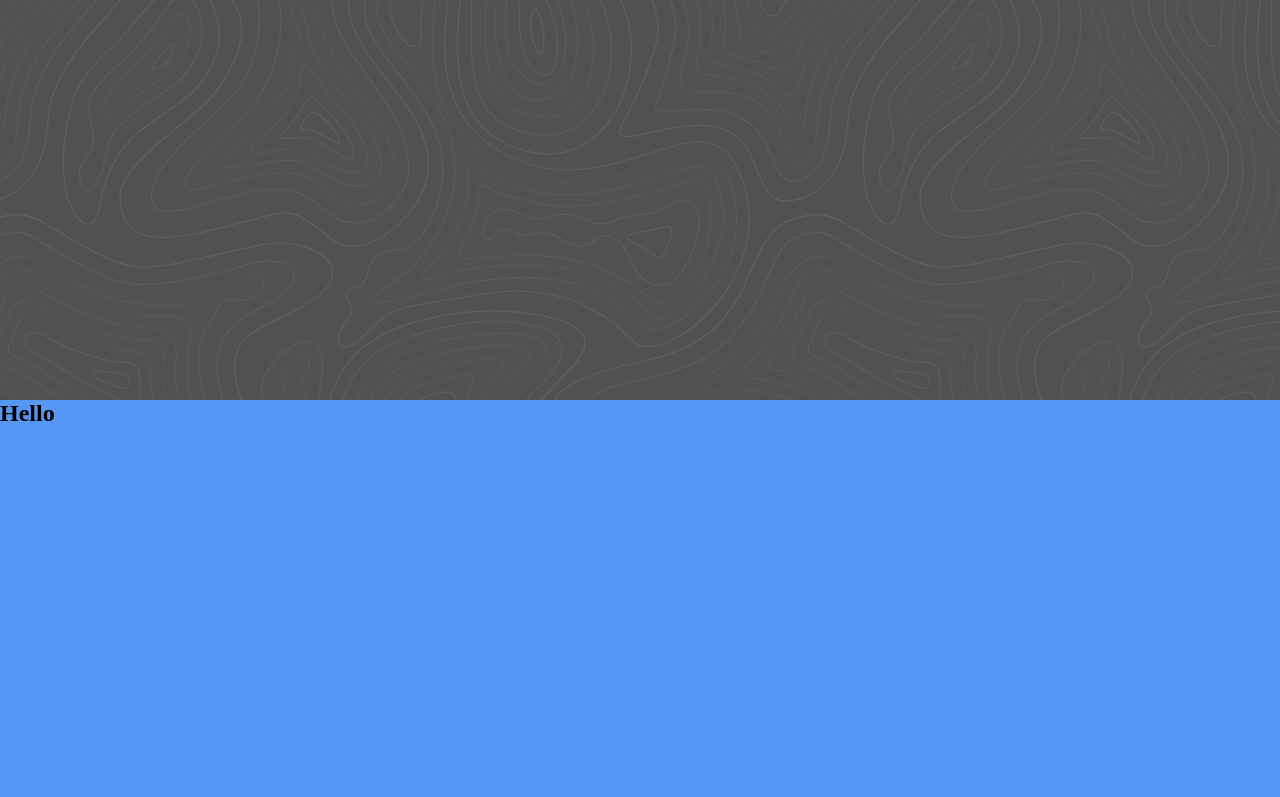
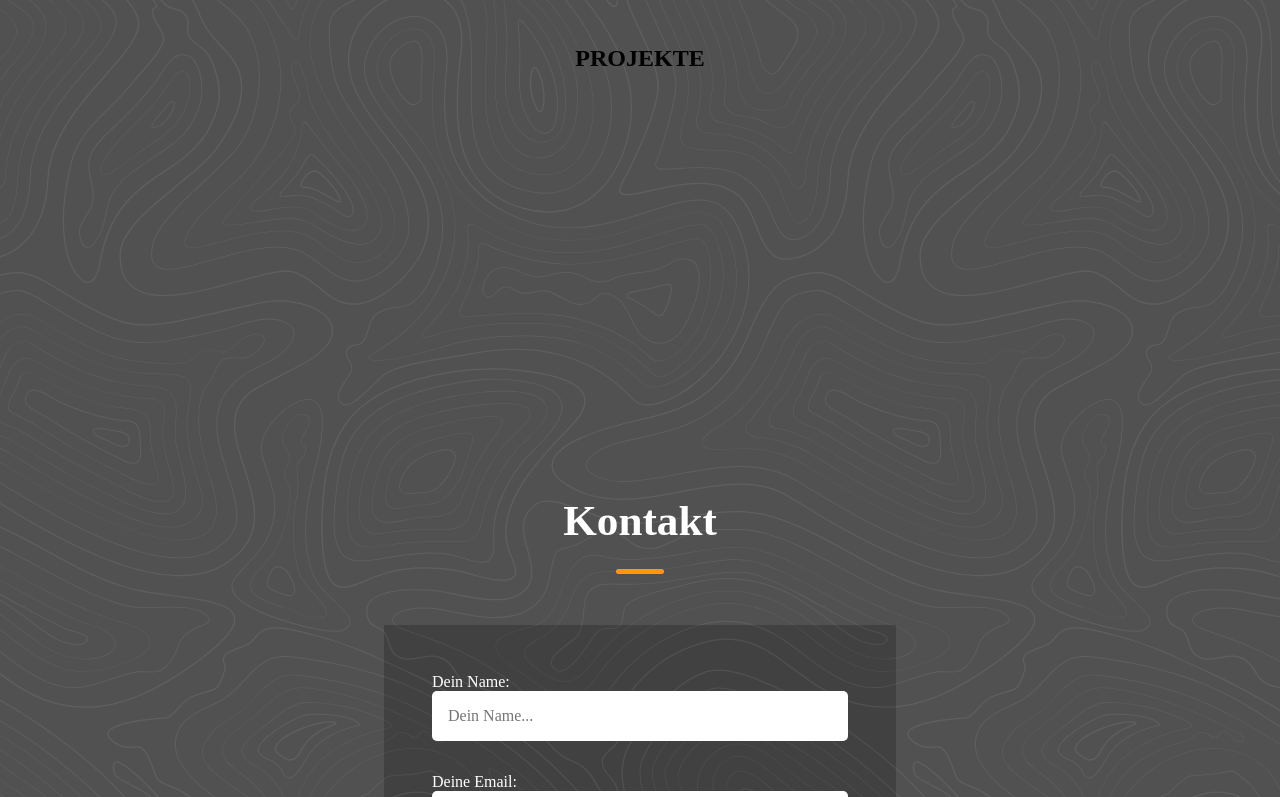
Before and after one commit to gitobimma/react-projects, a React (Vite) app: page / in a window 1280 px wide. Shown: the part 2000-2797 px from the top of the page. Built offline with nearby package versions, Linux system fonts and the light colour scheme.

Commit message:
contact form style and function

```diff
--- a/src/components/about/about.css
+++ b/src/components/about/about.css
@@ -70,7 +70,7 @@
 .me {
   width: 60%;
   border-radius: 5px;
-  padding: 5px;
+  padding: 3rem 5px;
   display: flex;
   justify-content: space-evenly;
   flex-direction: column;
--- a/src/components/about/about.jsx
+++ b/src/components/about/about.jsx
@@ -31,7 +31,7 @@ export const About = () => {
           <div className="skills-container">
             <div className="me">
               <div className="aboutText">
-                <h4 className="introHeading">Kleine Zusammenfassung</h4>
+                <h4 className="introHeading">Lern mich kennen!</h4>
                 <p className="intro">
                   Lorem ipsum dolor sit amet consectetur adipisicing elit.
                   Adipisci non laborum, culpa cum dolorum ex, aliquam ullam nam
--- a/src/components/contact/contact.css
+++ b/src/components/contact/contact.css
@@ -1,5 +1,101 @@
 #contact-section {
   min-height: 100vh;
   width: 100%;
-  background-color: rgb(85, 151, 243);
+  background-color: #515151;
+  display: flex;
+  justify-content: center;
+  align-items: center;
+  flex-direction: column;
 }
+
+#contact-section:before {
+  content: "";
+  position: absolute;
+  width: 100%;
+  height: 100%;
+  background-image: url("./../../assets/pattern.svg");
+
+  background-repeat: repeat;
+  opacity: 0.08;
+}
+
+.form-container {
+  background-color: rgba(51, 51, 51, 0.5);
+  width: 40%;
+  padding: 3rem;
+}
+
+.contactform {
+  display: flex;
+  flex-direction: column;
+  z-index: 999;
+  position: relative;
+}
+.contactform label {
+  color: #fff;
+}
+.contactform input {
+  width: 100%;
+}
+
+#email,
+#name,
+#message {
+  border-radius: 5px;
+  padding: 1rem;
+  border: none;
+  font-size: 1em;
+}
+
+.formField {
+  margin-bottom: 2rem;
+  display: flex;
+  flex-direction: column;
+}
+
+textarea {
+  resize: none;
+}
+
+.contact-title {
+  color: #fff;
+  text-align: center;
+  font-size: 1.8em;
+  position: relative;
+  width: 100%;
+  transform: translateY(-5rem);
+}
+
+.contact-title::after {
+  content: "";
+  position: absolute;
+  top: calc(100% + 1.5rem);
+  height: 5px;
+  width: 3rem;
+  background: rgb(255, 153, 0);
+  left: 50%;
+  transform: translateX(-50%);
+  border-radius: 5px;
+}
+
+.submit-button {
+  z-index: 99;
+  position: relative;
+  color: #333;
+  text-transform: uppercase;
+  width: fit-content;
+  font-weight: 700;
+  border-radius: 5px;
+  padding: 1rem 2rem;
+  cursor: pointer;
+  background: linear-gradient(to left, rgb(255, 153, 0) 50%, #333 50%) right;
+  background-size: 210% 100%;
+  background-position: right bottom;
+  transition: all 0.6s ease-in-out;
+  border: none;
+}
+
+.submit-button:hover {
+  background-position: left bottom;
+  color: #fff;
+}
--- a/src/components/contact/contact.jsx
+++ b/src/components/contact/contact.jsx
@@ -1,10 +1,14 @@
 import "./contact.css";
+import { ContactForm } from "./contactForm";
 
 export const Contact = () => {
   return (
     <div>
       <section id="contact-section">
-        <h2>Hello</h2>
+        <div className="contact-title">
+          <h2>Kontakt</h2>
+        </div>
+        <ContactForm />
       </section>
     </div>
   );
--- /dev/null
+++ b/src/components/contact/contactForm.jsx
@@ -0,0 +1,52 @@
+import React, { useState } from "react";
+import "../contact/contact.css";
+
+export const ContactForm = () => {
+  const [name, setName] = useState("");
+  const [email, setEmail] = useState("");
+  const [message, setMessage] = useState("");
+
+  return (
+    <div className="form-container">
+      <form className="contactform" action="">
+        <div className="formField">
+          <label>Dein Name:</label>
+          <input
+            placeholder="Dein Name..."
+            id="name"
+            type="text"
+            name="user_name"
+            value={name}
+            onChange={(e) => setName(e.target.value)}
+          />
+        </div>
+        <div className="formField">
+          <label>Deine Email:</label>
+          <input
+            placeholder="Deine Email..."
+            id="email"
+            type="email"
+            name="user_email"
+            value={email}
+            onChange={(e) => setEmail(e.target.value)}
+          />
+        </div>
+        <div className="formField">
+          <label>Dein Nachricht:</label>
+          <textarea
+            placeholder="Deine Nachricht..."
+            id="message"
+            type="text"
+            name="user_message"
+            value={message}
+            onChange={(e) => setMessage(e.target.value)}
+            rows={5}
+            cols={40}
+          />
+        </div>
+
+        <button className="submit-button">Senden</button>
+      </form>
+    </div>
+  );
+};
--- a/src/components/projects/projects.css
+++ b/src/components/projects/projects.css
@@ -2,6 +2,9 @@
   min-height: 100vh;
   width: 100%;
   background-color: #515151;
+  display: flex;
+  justify-content: center;
+  align-items: center;
 }
 
 #projects-section:before {
--- a/src/components/projects/projects.jsx
+++ b/src/components/projects/projects.jsx
@@ -4,7 +4,7 @@ export const Projects = () => {
   return (
     <div>
       <section id="projects-section">
-        <h2>Hello</h2>
+        <h2>PROJEKTE</h2>
       </section>
     </div>
   );
```
